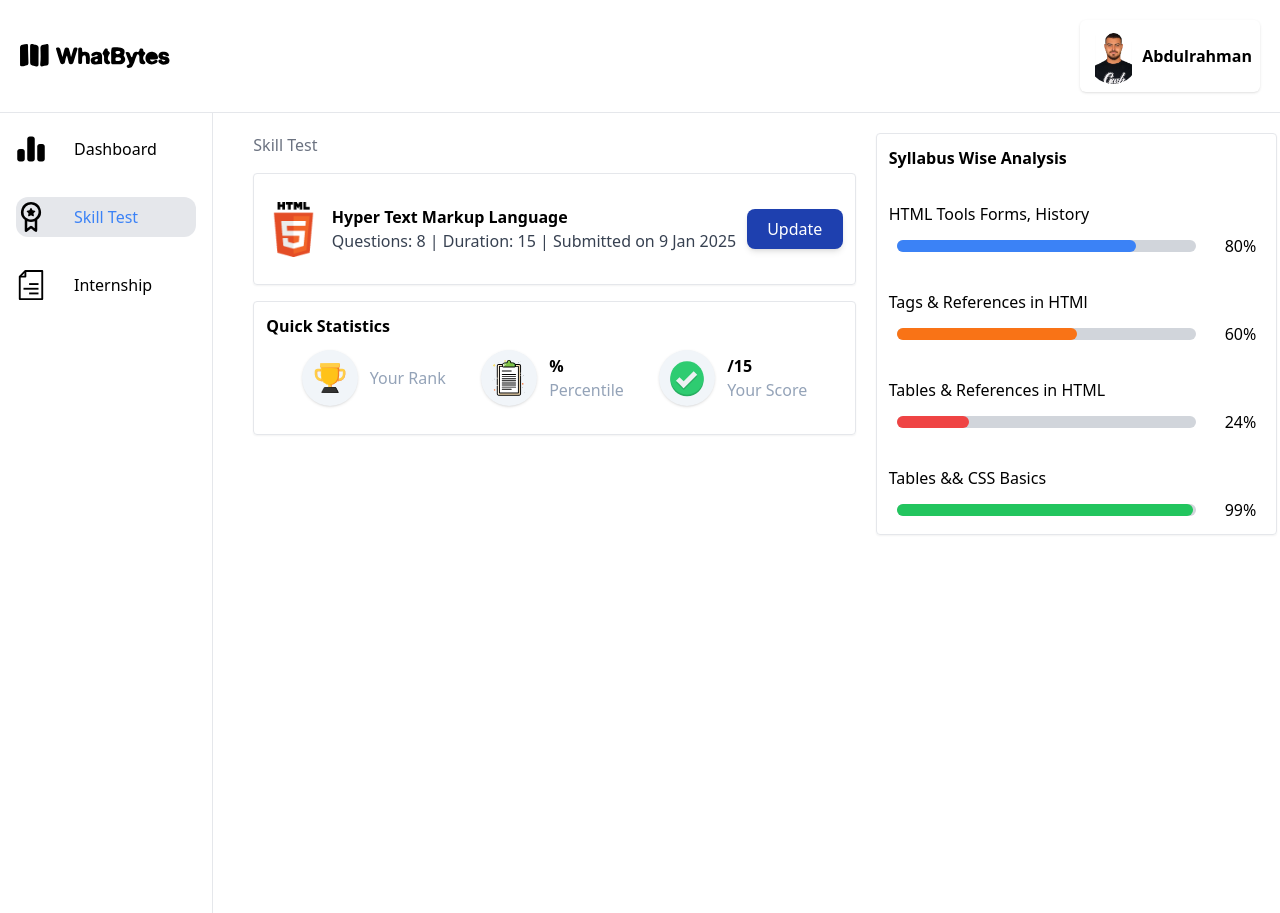
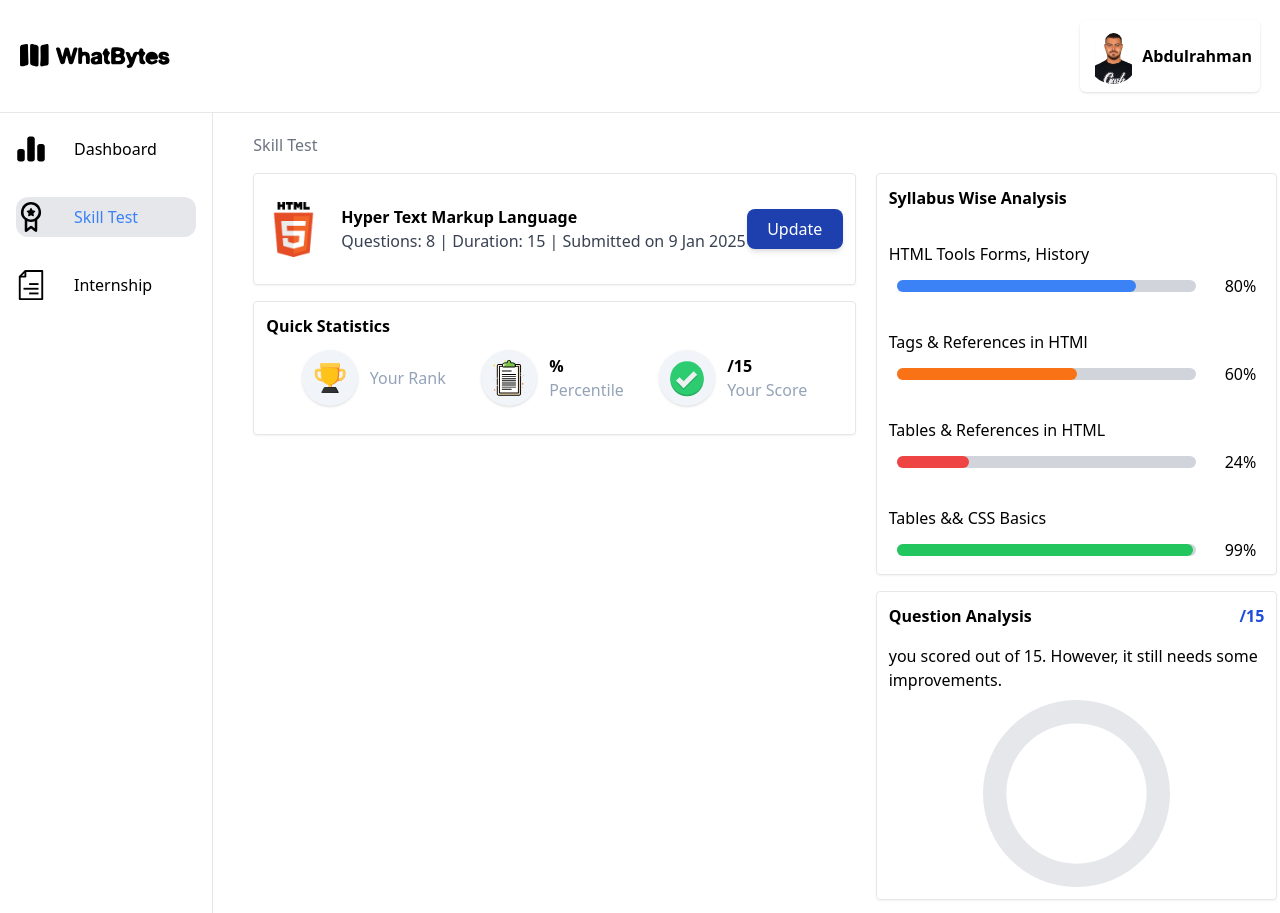
Before and after one commit to abdoibrahim257/WhatBytes-Assignment, a Next.js app: page / in a window 1280 px wide. Built offline with nearby package versions, Linux system fonts and the light colour scheme.

Commit message:
added doughnut chart for question part

```diff
--- /dev/null
+++ b/components/QuestionAnalysis.jsx
@@ -0,0 +1,52 @@
+"use client";
+import React from 'react'
+import { Doughnut } from "react-chartjs-2";
+import { Chart as ChartJS, ArcElement, Tooltip, Legend } from "chart.js";
+
+ChartJS.register(ArcElement, Tooltip, Legend);
+
+const QuestionAnalysis = ({score}) => {
+
+    const data = {
+        labels: ["Incorrect", "Correct"],
+        datasets: [
+          {
+            data: [15-score,score], // Adjust these numbers for your use case
+            backgroundColor: ["#E5E7EB", "#3B82F6"], // Blue for correct, gray for incorrect
+            hoverBackgroundColor: ["#E5E7EB", "#3B82F6"],
+            borderWidth: 0,
+          },
+        ],
+    };
+
+    const options = {
+        cutout: "75%", // Makes the inner hole
+        plugins: {
+          tooltip: {
+            enabled: false, // Disable tooltips
+          },
+          legend: {
+            display: false, // Hide legend
+          },
+        },
+      };
+
+
+
+  return (
+    <div className='p-3 border shadow-sm rounded'>
+        <div className='flex justify-between items-center mb-4'>
+            <p className='font-bold'>Question Analysis</p>
+            <p className='text-blue-700 font-bold'>{score}/15</p>
+        </div>
+        <div  className='flex flex-col gap-2  items-center'>
+            {score === "15" ? <p>You scored {score} out of 15. Great Job</p> : <p>you scored {score} out of 15. However, it still needs some improvements.</p>}
+            <div  className='w-1/2 flex justify-center'>
+                <Doughnut data={data} options={options} />
+            </div>
+        </div>
+    </div>
+  )
+}
+
+export default QuestionAnalysis
--- a/components/Skills.jsx
+++ b/components/Skills.jsx
@@ -3,6 +3,7 @@ import React, { useState } from 'react';
 import TestOverview from './TestOverview';
 import QuickStats from './QuickStats';
 import SyllabusAnalysis from './SyllabusAnalysis';
+import QuestionAnalysis from './QuestionAnalysis';
 
 const Skills = () => {
   const [rank, setRank] = useState('');
@@ -10,15 +11,18 @@ const Skills = () => {
   const [score, setScore] = useState('');
 
   return (
-    <div className='w-4/5 mt-5 flex flex-col lg:flex-row gap-5'>
-      <div className='flex flex-col gap-4 lg:w-3/5'>
+    <div  className='w-4/5 mt-5'>
         <span className='text-gray-500'>Skill Test</span>
-        <TestOverview setRank={setRank} setPercentile={setPercentile} setScore={setScore} />
-        <QuickStats rank={rank} percentile={percentile} score={score} />
-      </div>
-      <div className='lg:w-2/5'>
-        <SyllabusAnalysis />
-      </div>
+        <div className='flex flex-col lg:flex-row gap-5  mt-4'>
+          <div className='flex flex-col gap-4 lg:w-3/5'>
+            <TestOverview setRank={setRank} setPercentile={setPercentile} setScore={setScore} />
+            <QuickStats rank={rank} percentile={percentile} score={score} />
+          </div>
+          <div className='lg:w-2/5 flex flex-col gap-4'>
+            <SyllabusAnalysis />
+            <QuestionAnalysis score={score} />
+          </div>
+        </div>
     </div>
   );
 };
--- a/components/TestOverview.jsx
+++ b/components/TestOverview.jsx
@@ -76,10 +76,12 @@ const TestOverview = ({setRank, setPercentile, setScore}) => {
   return (
     <div>
         <div className='h-28 flex items-center justify-between p-3 border shadow-sm rounded'>
-            <Image src="/HTML5.png" alt="HTML5" width={55} height={55} />
-            <div>
-                <p className='font-bold'>Hyper Text Markup Language</p>
-                <p className='text-gray-700'>Questions: {noOfQuestions} | Duration: {Duration} | Submitted on {dateSubmitted}</p>
+            <div className='flex items-center gap-5'>
+                <Image src="/HTML5.png" alt="HTML5" width={55} height={55} />
+                <div>
+                    <p className='font-bold'>Hyper Text Markup Language</p>
+                    <p className='text-gray-700'>Questions: {noOfQuestions} | Duration: {Duration} | Submitted on {dateSubmitted}</p>
+                </div>
             </div>
             <button className='rounded-lg shadow-md bg-blue-800 text-white p-1 w-1/6 h-10 border-0 hover:bg-blue-900' onClick={handleClick}>Update</button>
         </div>
--- a/package.json
+++ b/package.json
@@ -9,8 +9,10 @@
     "lint": "next lint"
   },
   "dependencies": {
+    "chart.js": "^4.4.7",
     "next": "15.1.3",
     "react": "^19.0.0",
+    "react-chartjs-2": "^5.3.0",
     "react-dom": "^19.0.0"
   },
   "devDependencies": {
```
Also changed, not shown: 1 other file (tests, documents, lock files or other folders).
